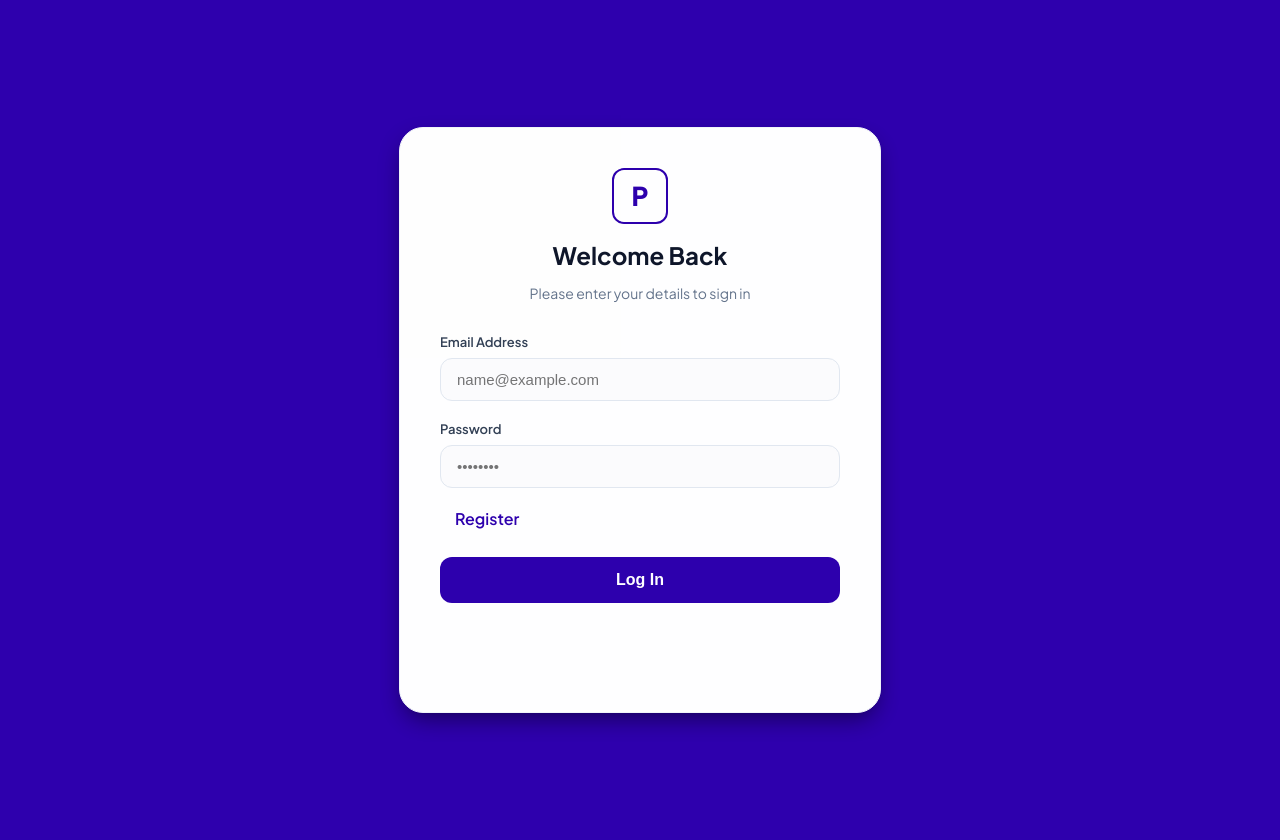
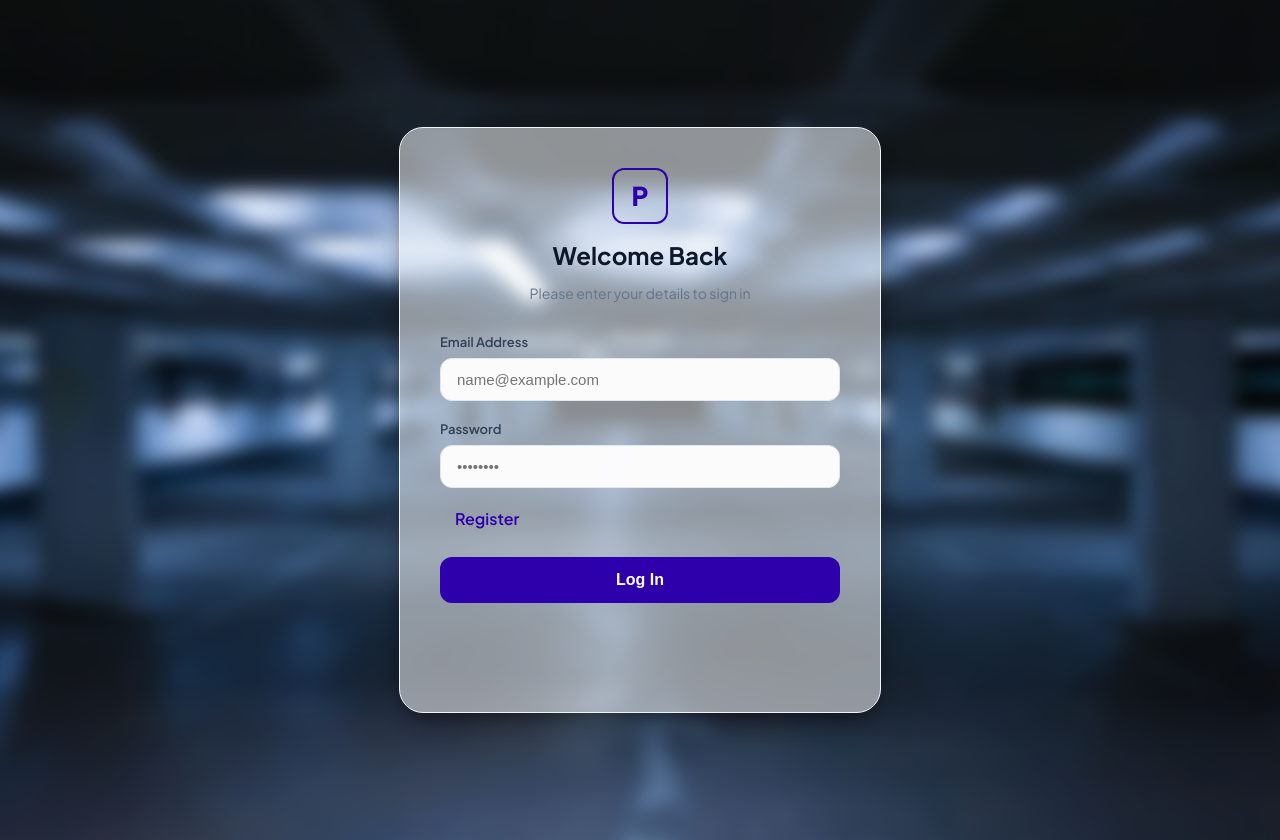
Before and after one commit to Driss5/parking, a Vue app in the folder front-end/: page /login in a window 1280 px wide. Built offline with nearby package versions, Linux system fonts and the light colour scheme.

Commit message:
change form style

```diff
--- a/front-end/src/views/AuthView/LoginView.vue
+++ b/front-end/src/views/AuthView/LoginView.vue
@@ -141,15 +141,28 @@ const handleLogin = async () => {
   display: flex;
   align-items: center;
   justify-content: center;
-  background-color: #2e00adff; /* خلفية هادئة */
+  /* background-color: #2e00adff; */
   font-family: 'Plus Jakarta Sans', sans-serif;
   padding: 20px;
+  position: relative;
+  overflow: hidden;
 }
+
+.page-wrapper::before {
+  content: "";
+  position: absolute;
+  inset: 0;
+  background: url('@/assets/car.jpeg') center/cover no-repeat;
+  filter: blur(8px);
+  transform: scale(1.1); /* مهم باش blur ما يقطعش الجوانب */
+  z-index: -1;
+}
+
 
 .auth-card {
   width: 100%;
   max-width: 400px;
-  background: #ffffff;
+  background: #f8fafc8c;
   border-radius: 24px;
   padding: 40px;
   box-shadow: 0 10px 25px -5px rgba(0, 0, 0, 0.49), 0 8px 10px -6px rgba(0, 0, 0, 0.05);
--- a/front-end/src/views/AuthView/RegisterView.vue
+++ b/front-end/src/views/AuthView/RegisterView.vue
@@ -126,15 +126,27 @@ const handleRegistration = async () => {
   display: flex;
   align-items: center;
   justify-content: center;
-  background-color: #2e00adff;
+  /* background-color: #2e00adff; */
   font-family: 'Plus Jakarta Sans', sans-serif;
   padding: 40px 20px;
+  position: relative;
+  overflow: hidden;
+}
+
+.page-wrapper::before {
+  content: "";
+  position: absolute;
+  inset: 0;
+  background: url('@/assets/car.jpeg') center/cover no-repeat;
+  filter: blur(8px);
+  transform: scale(1.1);
+  z-index: -1;
 }
 
 .auth-card {
   width: 100%;
   max-width: 550px; /* كبرنا العرض شوية حيت كاين بزاف ديال المعلومات */
-  background: #ffffff;
+  background: #f8fafc8c;
   border-radius: 24px;
   padding: 40px;
   box-shadow: 0 10px 25px -5px rgba(0, 0, 0, 0.44);
```
Also changed, not shown: front-end/src/assets/car.jpeg (added).
